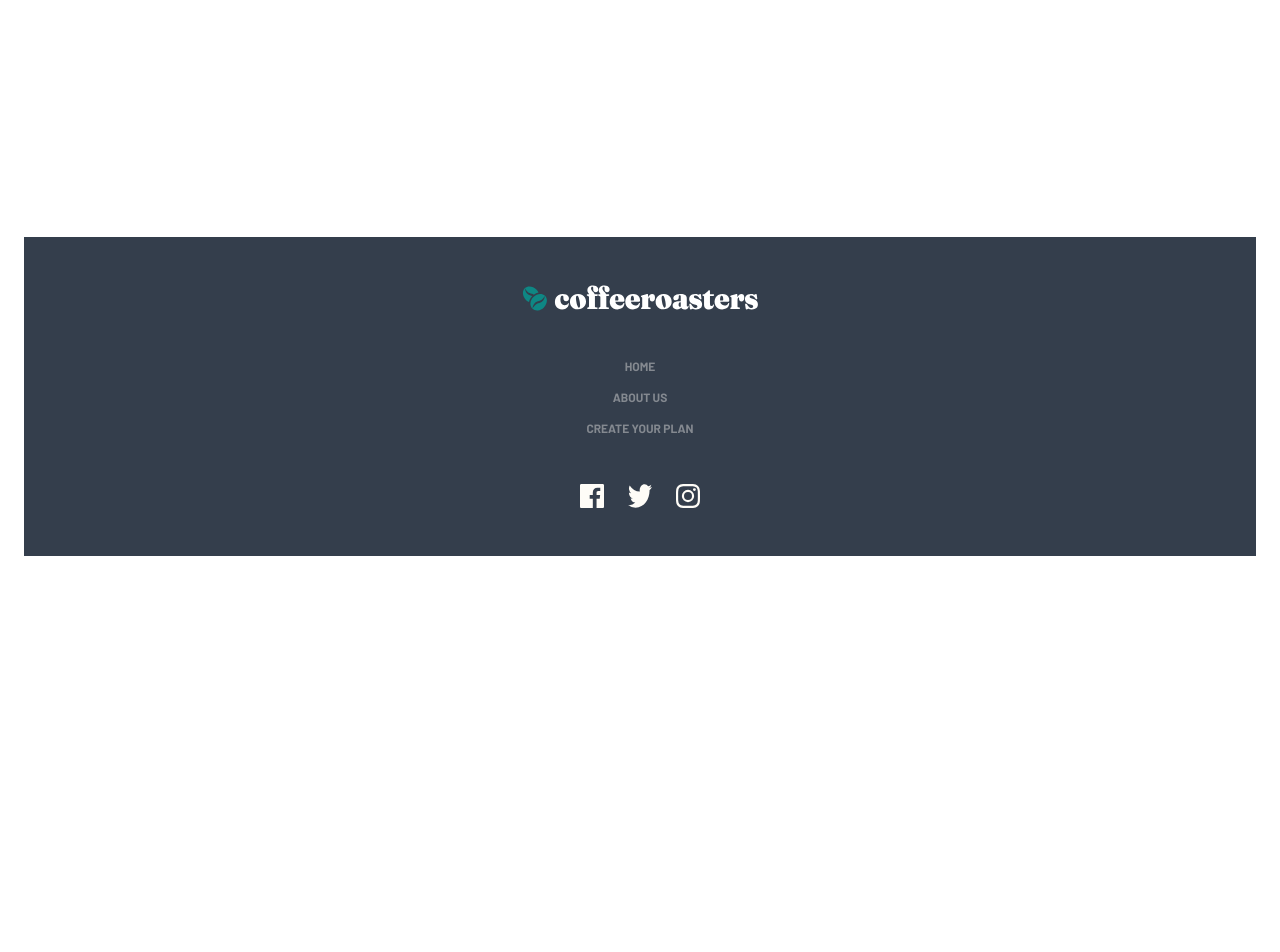
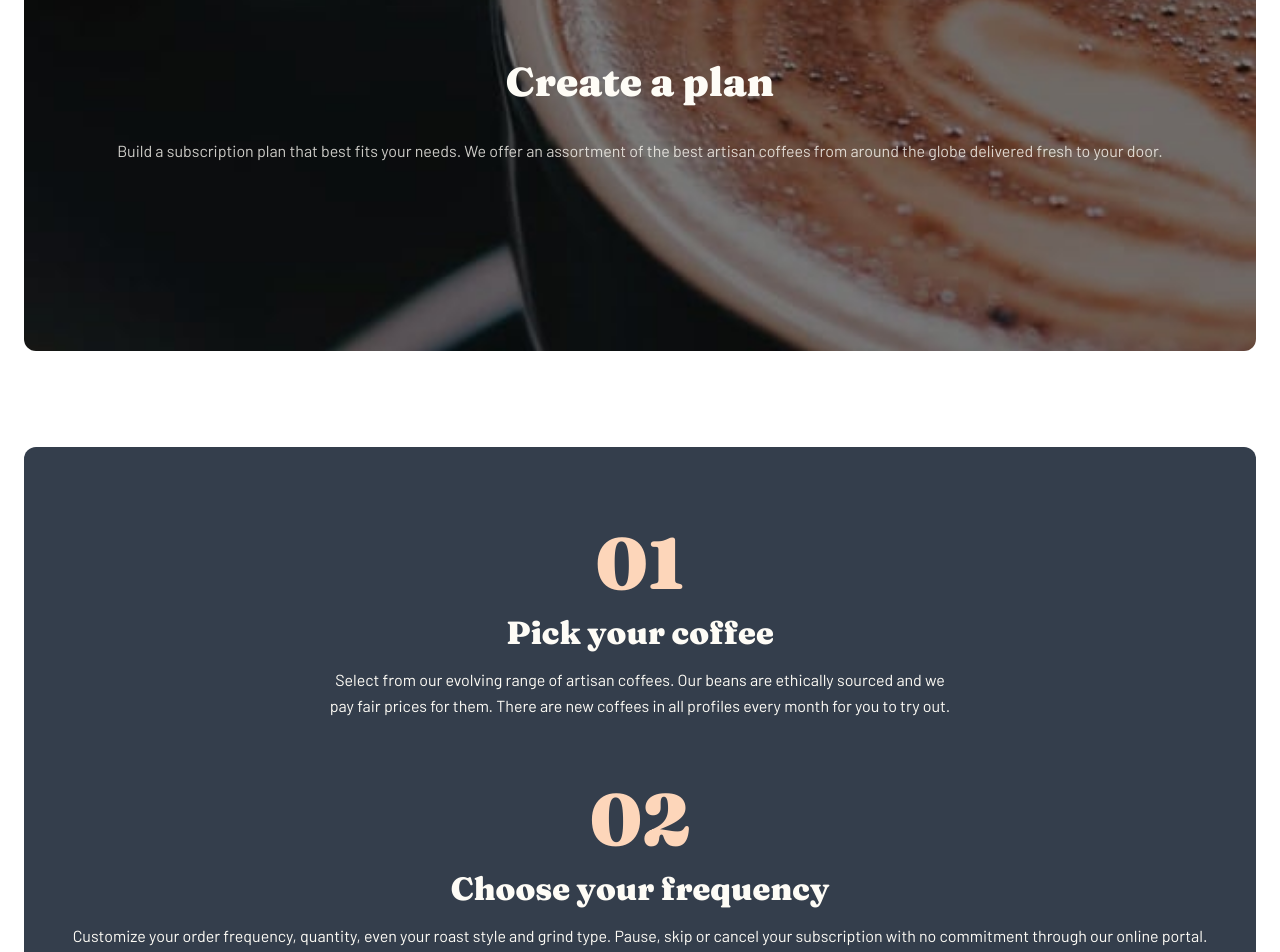
Before and after one commit to SuhasPatnaik/coffeeroasters-subscription-site, a React (Vite) app: page /subscribe in a window 1280 px wide. Shown: the part 220-1172 px from the top of the page. Before the commit the page ends 800 px from the top, so only its background shows below. Built offline with nearby package versions, Linux system fonts and the light colour scheme.

Commit message:
Extracted out 'Steps' component for reusability

```diff
--- a/src/components/about/Headquarters.tsx
+++ b/src/components/about/Headquarters.tsx
@@ -12,9 +12,9 @@ export default function Headquarters() {
               alt={`${location.name} country outline respresentation`}
               className="inline-block my-10"
             />
-            <h1 className="font-heading text-h3 text-neutral-900 mb-6">
+            <h3 className="font-heading text-h3 text-neutral-900 mb-6">
               {location.name}
-            </h1>
+            </h3>
             <div className="flex flex-col gap-1">
               {location.address.split(",").map((addressSplit, index) => {
                 return (
--- a/src/components/landing/HowItWorks.tsx
+++ b/src/components/landing/HowItWorks.tsx
@@ -1,5 +1,5 @@
-import { stepsList } from "../../utils/constants";
 import Button from "../shared/Button";
+import Steps from "../shared/Steps";
 
 export default function HowItWorks() {
   return (
@@ -7,20 +7,7 @@ export default function HowItWorks() {
       <h1 className="font-heading text-neutral-500 text-center text-h3">
         How it works?
       </h1>
-      {stepsList.map((step, index) => {
-        return (
-          <div
-            key={index}
-            className="grid place-items-center text-center gap-y-4 text-neutral-900"
-          >
-            <p className="font-heading text-h1 text-secondary-accent">
-              {step.number}
-            </p>
-            <h1 className="font-heading text-h3">{step.name}</h1>
-            <p className="text-balance">{step.description}</p>
-          </div>
-        );
-      })}
+      <Steps />
       <Button>Create your plan</Button>
     </>
   );
--- a/src/components/page/SubscriptionPage.tsx
+++ b/src/components/page/SubscriptionPage.tsx
@@ -1,3 +1,15 @@
+import { useLocation } from "react-router";
+import Steps from "../shared/Steps";
+import Hero from "../subscribe/Hero";
+
 export default function SubscriptionPage() {
-  return <div>SubscriptionPage</div>;
+  const location = useLocation();
+  const isDarkTheme = location.pathname === "/subscribe";
+
+  return (
+    <div className="py-10 flex flex-col gap-24">
+      <Hero />
+      <Steps isDarkTheme={isDarkTheme} />
+    </div>
+  );
 }
--- /dev/null
+++ b/src/components/shared/Steps.tsx
@@ -0,0 +1,32 @@
+import { stepsList } from "../../utils/constants";
+
+interface StepsProps {
+  isDarkTheme?: boolean;
+}
+
+export default function Steps({ isDarkTheme }: StepsProps) {
+  return (
+    <div
+      className={`flex flex-col gap-16 px-4 ${
+        isDarkTheme
+          ? "bg-neutral-900 text-neutral-200 rounded-xl py-20"
+          : "text-neutral-900"
+      }`}
+    >
+      {stepsList.map((step, index) => {
+        return (
+          <div
+            key={index}
+            className={`grid place-items-center text-center gap-y-4 `}
+          >
+            <p className="font-heading text-h1 text-secondary-accent">
+              {step.number}
+            </p>
+            <h1 className="font-heading text-h3">{step.name}</h1>
+            <p className="text-balance">{step.description}</p>
+          </div>
+        );
+      })}
+    </div>
+  );
+}
--- /dev/null
+++ b/src/components/subscribe/Hero.tsx
@@ -0,0 +1,19 @@
+export default function Hero() {
+  return (
+    <div
+      className="grid place-items-center text-center px-4 bg-no-repeat bg-cover bg-center rounded-xl min-h-[60vh]"
+      style={{
+        backgroundImage: `URL("/images/plan/mobile/image-hero-blackcup.jpg")`,
+      }}
+    >
+      <div className="flex flex-col gap-8">
+        <h1 className="text-h2 font-heading">Create a plan</h1>
+        <p className="opacity-80 text-balance">
+          Build a subscription plan that best fits your needs. We offer an
+          assortment of the best artisan coffees from around the globe delivered
+          fresh to your door.
+        </p>
+      </div>
+    </div>
+  );
+}
```
